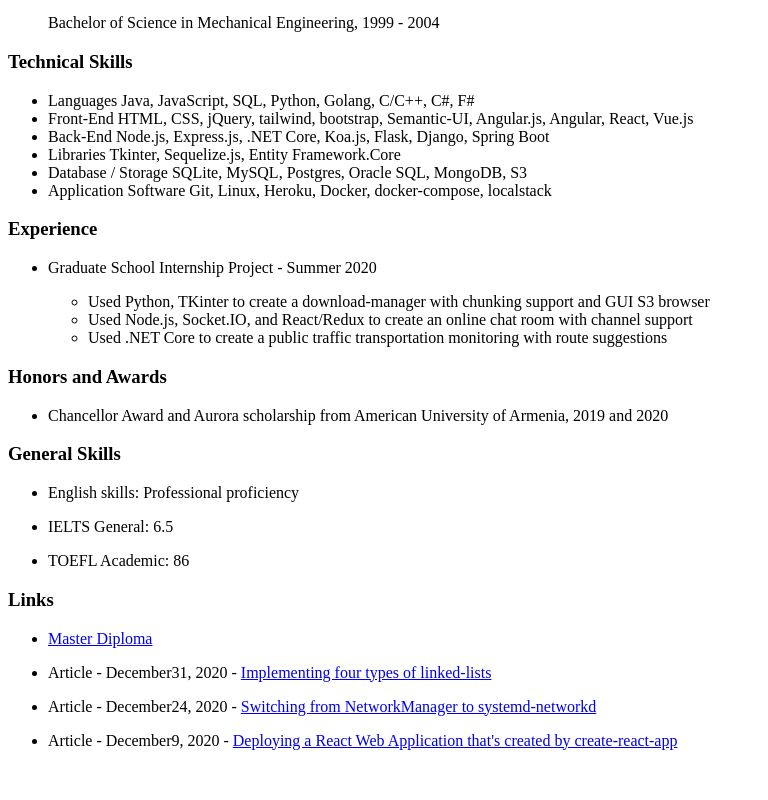
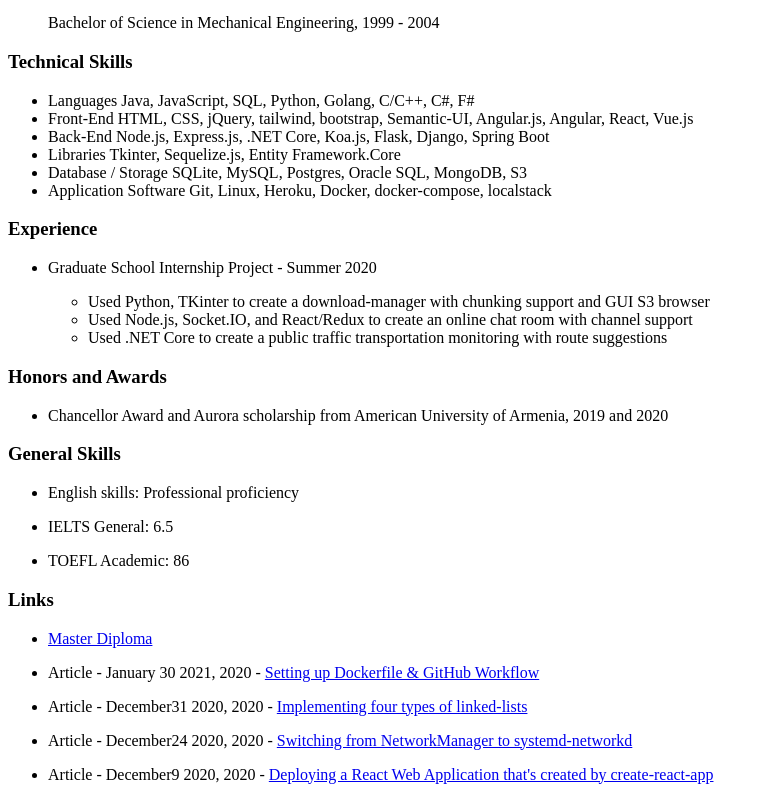
Before and after one commit to hooman734/cv-next, a Next.js app: page / in a window 1280 px wide. Shown: the part 653-1453 px from the top of the page, without its empty margins (0-768 px from the left). Before the commit the page ends 1419 px from the top, so only its background shows below. Built offline with nearby package versions, Linux system fonts and the light colour scheme.

Commit message:
Update index.js

```diff
--- a/pages/index.js
+++ b/pages/index.js
@@ -149,14 +149,17 @@
                       <li className="py-1">
                         <p><a href={'https://hooman734.github.io/assets/Masters-Diploma.pdf'} target={'_blank'}><span className="text-gray-800 font-bold align-text-top text-sm bg-gray-200 rounded">Master Diploma</span></a></p>
                       </li>
-                      <li className="py-1">
-                        <p>Article - December31, <span className="align-text-bottom italic">2020</span> -   <a href={'https://hesamyan.medium.com/implementing-four-types-of-linked-lists-d812d5c39812'} target={'_blank'}><span className="text-gray-800 font-bold align-text-top text-sm bg-gray-200 rounded">Implementing four types of linked-lists</span></a></p>
+                       <li className="py-1">
+                        <p>Article - January 30 2021, <span className="align-text-bottom italic">2020</span> -   <a href={'https://hesamyan.medium.com/setting-up-dockerfile-github-workflow-86cafd82cf97'} target={'_blank'}><span className="text-gray-800 font-bold align-text-top text-sm bg-gray-200 rounded">Setting up Dockerfile & GitHub Workflow</span></a></p>
                       </li>
                       <li className="py-1">
-                        <p>Article - December24, <span className="align-text-bottom italic">2020</span> -   <a href={'https://hesamyan.medium.com/switching-from-networkmanager-to-systemd-networkd-dcbda0b15056'} target={'_blank'}><span className="text-gray-800 font-bold align-text-top text-sm bg-gray-200 rounded">Switching from NetworkManager to systemd-networkd</span></a></p>
+                        <p>Article - December31 2020, <span className="align-text-bottom italic">2020</span> -   <a href={'https://hesamyan.medium.com/implementing-four-types-of-linked-lists-d812d5c39812'} target={'_blank'}><span className="text-gray-800 font-bold align-text-top text-sm bg-gray-200 rounded">Implementing four types of linked-lists</span></a></p>
                       </li>
                       <li className="py-1">
-                        <p>Article - December9, <span className="align-text-bottom italic">2020</span> -   <a href={'https://medium.com/@hesamyan/deploying-a-react-web-application-thats-created-by-create-react-app-2234ddf8eafa'} target={'_blank'}><span className="text-gray-800 font-bold align-text-top text-sm bg-gray-200 rounded">Deploying a React Web Application that's created by create-react-app</span></a></p>
+                        <p>Article - December24 2020, <span className="align-text-bottom italic">2020</span> -   <a href={'https://hesamyan.medium.com/switching-from-networkmanager-to-systemd-networkd-dcbda0b15056'} target={'_blank'}><span className="text-gray-800 font-bold align-text-top text-sm bg-gray-200 rounded">Switching from NetworkManager to systemd-networkd</span></a></p>
+                      </li>
+                      <li className="py-1">
+                        <p>Article - December9 2020, <span className="align-text-bottom italic">2020</span> -   <a href={'https://medium.com/@hesamyan/deploying-a-react-web-application-thats-created-by-create-react-app-2234ddf8eafa'} target={'_blank'}><span className="text-gray-800 font-bold align-text-top text-sm bg-gray-200 rounded">Deploying a React Web Application that's created by create-react-app</span></a></p>
                       </li>
                     </ul>
                   </div>
```
